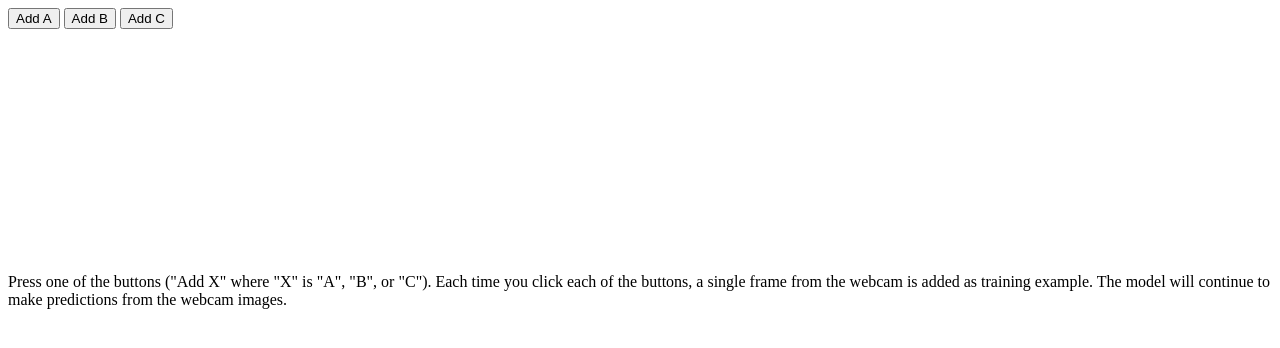
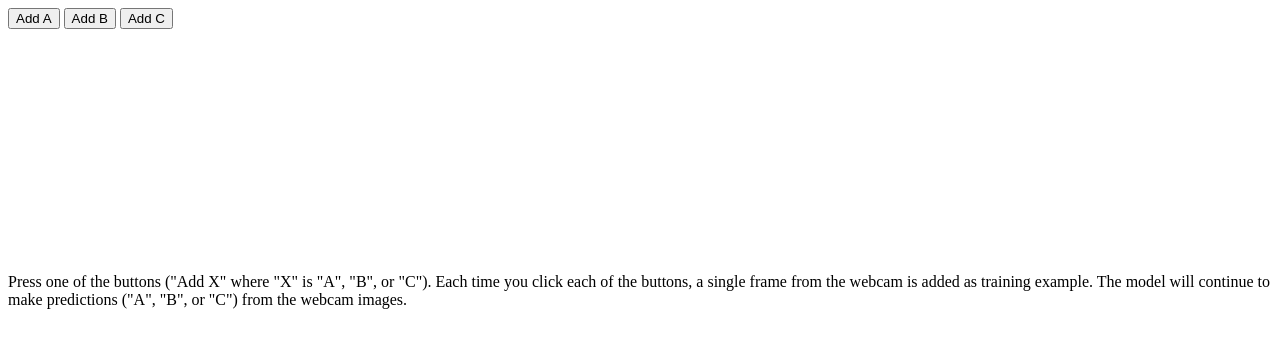
Before and after one commit to orkosinha/Teachable-Machine, a plain HTML site: page index.html in a window 1280 px wide. Drawn offline with Linux system fonts and the light colour scheme; no server answers.

Commit message:
Add clarity to page

```diff
--- a/index.html
+++ b/index.html
@@ -19,7 +19,7 @@
   <!-- Load index.js after the content of the page -->
   <script src="scripts/index.js"></script>
   <p> Press one of the buttons ("Add X" where "X" is "A", "B", or "C"). Each time you click each of the buttons, a
-    single frame from the webcam is added as training example. The model will continue to make predictions from the
+    single frame from the webcam is added as training example. The model will continue to make predictions ("A", "B", or "C") from the
     webcam images.</p>
 </body>
 
```
